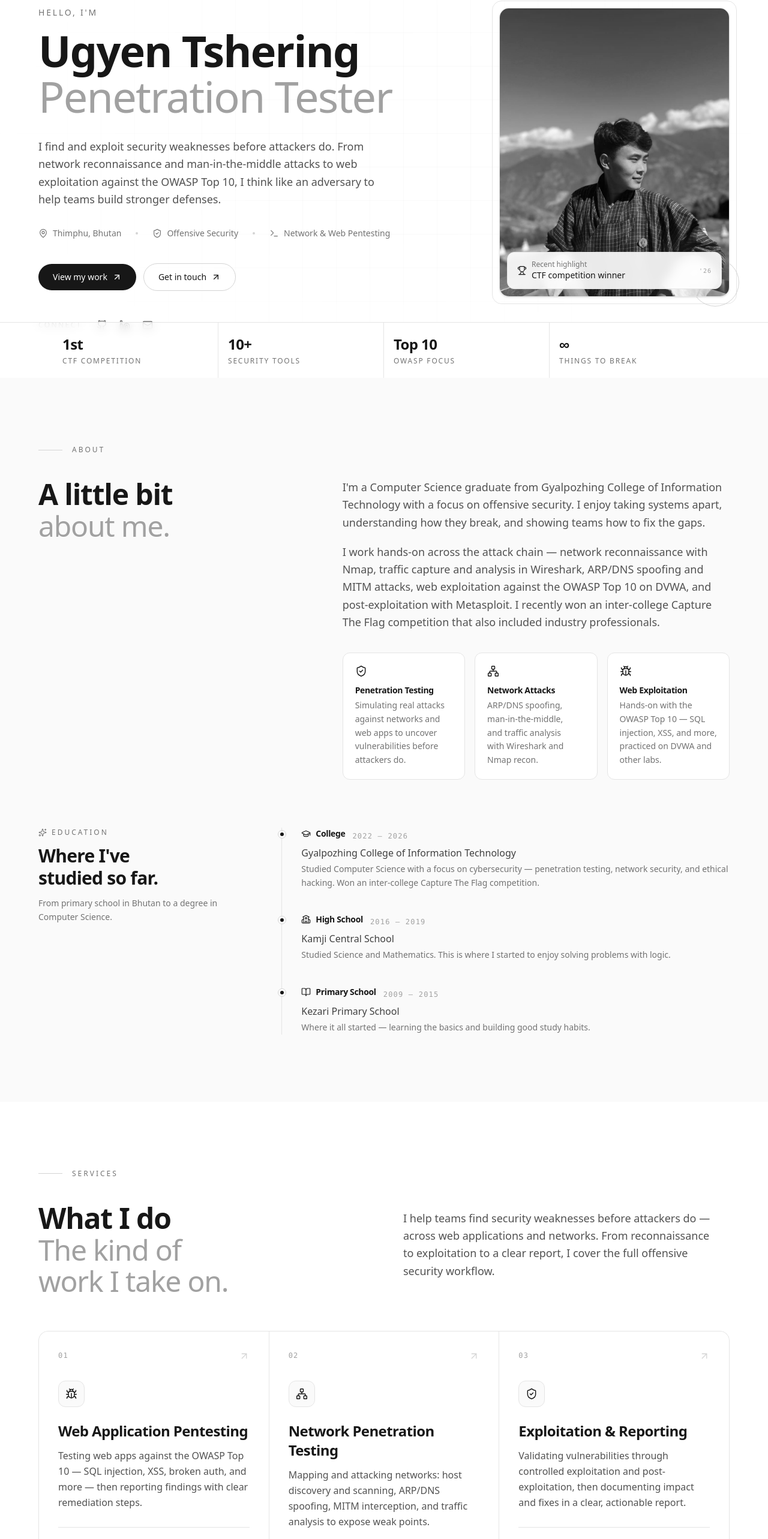
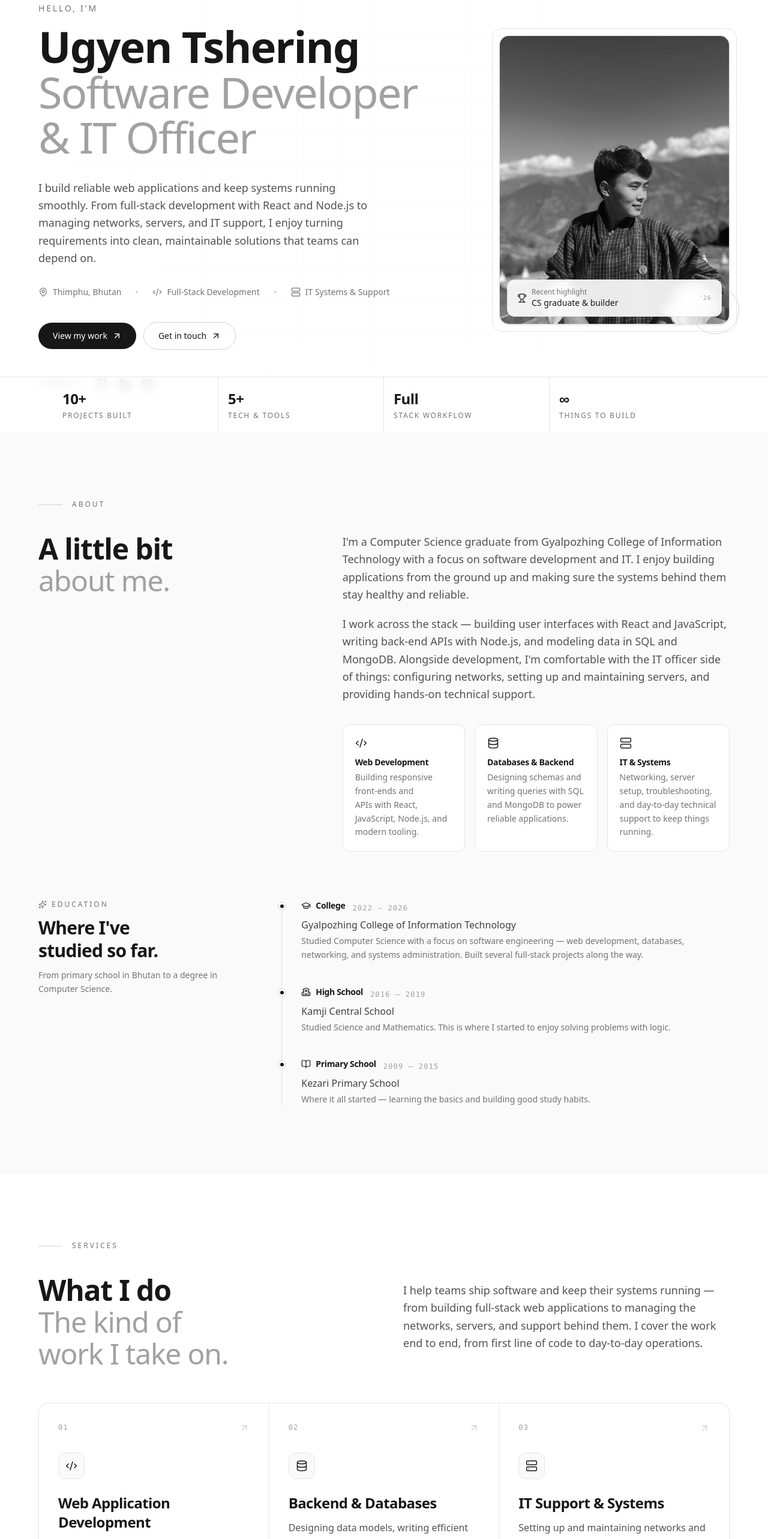
Before and after one commit to ugyentring/web-cv, a React (Vite) app: page / in a window 1280 px wide. Shown: the part 170-2736 px from the top of the page at 60% size. Built offline with nearby package versions, Linux system fonts and the light colour scheme.

Commit message:
feat: update professional roles and skills description
Co-authored-by: Ugyen Tshering <113936347+ugyentring@users.noreply.github.com>

```diff
--- a/index.html
+++ b/index.html
@@ -4,10 +4,10 @@
     <meta charset="UTF-8" />
     <link rel="icon" type="image/svg+xml" href="/vite.svg" />
     <meta name="viewport" content="width=device-width, initial-scale=1.0" />
-    <title>Ugyen Tshering — Penetration Tester</title>
+    <title>Ugyen Tshering — Software Developer &amp; IT Officer</title>
     <meta
       name="description"
-      content="Ugyen Tshering — Penetration Tester specializing in network and web application security, OWASP Top 10, and offensive security."
+      content="Ugyen Tshering — Software Developer and IT Officer building full-stack web applications with React and Node.js, and managing networks, servers, and IT support."
     />
   </head>
   <body>
--- a/src/components/Footer.jsx
+++ b/src/components/Footer.jsx
@@ -58,13 +58,14 @@ const Footer = () => {
                   Ugyen Tshering
                 </span>
                 <span className="text-[10px] uppercase tracking-[0.25em] text-neutral-500 dark:text-neutral-400 font-medium">
-                  Penetration Tester
+                  Software Developer &amp; IT Officer
                 </span>
               </span>
             </a>
             <p className="mt-6 max-w-sm text-sm leading-relaxed text-neutral-600 dark:text-neutral-400 text-pretty">
-              Offensive security and penetration testing from Thimphu, Bhutan.
-              Open to pentesting roles, including opportunities in Singapore.
+              Software development and IT systems from Thimphu, Bhutan. Open to
+              developer and IT officer roles, including opportunities in
+              Singapore.
             </p>
 
             {/* CTA */}
--- a/src/pages/About.jsx
+++ b/src/pages/About.jsx
@@ -4,9 +4,9 @@ import {
   School,
   BookOpen,
   Sparkles,
-  ShieldCheck,
-  Network,
-  Bug,
+  Code2,
+  Server,
+  Database,
 } from "lucide-react";
 
 const education = [
@@ -15,7 +15,7 @@ const education = [
     school: "Gyalpozhing College of Information Technology",
     year: "2022 — 2026",
     description:
-      "Studied Computer Science with a focus on cybersecurity — penetration testing, network security, and ethical hacking. Won an inter-college Capture The Flag competition.",
+      "Studied Computer Science with a focus on software engineering — web development, databases, networking, and systems administration. Built several full-stack projects along the way.",
     Icon: GraduationCap,
   },
   {
@@ -38,19 +38,19 @@ const education = [
 
 const principles = [
   {
-    Icon: ShieldCheck,
-    title: "Penetration Testing",
-    desc: "Simulating real attacks against networks and web apps to uncover vulnerabilities before attackers do.",
+    Icon: Code2,
+    title: "Web Development",
+    desc: "Building responsive front-ends and APIs with React, JavaScript, Node.js, and modern tooling.",
   },
   {
-    Icon: Network,
-    title: "Network Attacks",
-    desc: "ARP/DNS spoofing, man-in-the-middle, and traffic analysis with Wireshark and Nmap recon.",
+    Icon: Database,
+    title: "Databases & Backend",
+    desc: "Designing schemas and writing queries with SQL and MongoDB to power reliable applications.",
   },
   {
-    Icon: Bug,
-    title: "Web Exploitation",
-    desc: "Hands-on with the OWASP Top 10 — SQL injection, XSS, and more, practiced on DVWA and other labs.",
+    Icon: Server,
+    title: "IT & Systems",
+    desc: "Networking, server setup, troubleshooting, and day-to-day technical support to keep things running.",
   },
 ];
 
@@ -84,17 +84,17 @@ const About = () => {
           <div className="lg:col-span-7 space-y-5 text-neutral-600 dark:text-neutral-400 text-base sm:text-lg leading-relaxed text-pretty">
             <p>
               I&apos;m a Computer Science graduate from Gyalpozhing College of
-              Information Technology with a focus on offensive security. I enjoy
-              taking systems apart, understanding how they break, and showing
-              teams how to fix the gaps.
+              Information Technology with a focus on software development and IT.
+              I enjoy building applications from the ground up and making sure
+              the systems behind them stay healthy and reliable.
             </p>
             <p>
-              I work hands-on across the attack chain — network reconnaissance
-              with Nmap, traffic capture and analysis in Wireshark, ARP/DNS
-              spoofing and MITM attacks, web exploitation against the OWASP Top
-              10 on DVWA, and post-exploitation with Metasploit. I recently won
-              an inter-college Capture The Flag competition that also included
-              industry professionals.
+              I work across the stack — building user interfaces with React and
+              JavaScript, writing back-end APIs with Node.js, and modeling data
+              in SQL and MongoDB. Alongside development, I&apos;m comfortable
+              with the IT officer side of things: configuring networks, setting
+              up and maintaining servers, and providing hands-on technical
+              support.
             </p>
 
             {/* Principles */}
--- a/src/pages/Certifications.jsx
+++ b/src/pages/Certifications.jsx
@@ -63,7 +63,7 @@ const Certifications = () => {
           </div>
           <div className="lg:col-span-6 lg:pt-3">
             <p className="max-w-xl text-base sm:text-lg leading-relaxed text-neutral-600 dark:text-neutral-400 text-pretty">
-              Courses I&apos;ve completed in cybersecurity, networking, and UX
+              Courses I&apos;ve completed in networking, IT foundations, and UX
               design. You can open each certificate or check it online.
             </p>
           </div>
--- a/src/pages/Contact.jsx
+++ b/src/pages/Contact.jsx
@@ -66,9 +66,9 @@ const Contact = () => {
                 </span>
               </h2>
               <p className="mt-5 text-base sm:text-lg leading-relaxed text-neutral-600 dark:text-neutral-400 text-pretty max-w-md">
-                Open to penetration testing and offensive security roles,
-                including opportunities in Singapore. Send me a message and
-                I&apos;ll get back to you soon.
+                Open to software developer and IT officer roles, including
+                opportunities in Singapore. Send me a message and I&apos;ll get
+                back to you soon.
               </p>
             </div>
 
--- a/src/pages/Home.jsx
+++ b/src/pages/Home.jsx
@@ -7,8 +7,8 @@ import {
   Mail,
   MapPin,
   Trophy,
-  ShieldCheck,
-  Terminal,
+  Code2,
+  Server,
 } from "lucide-react";
 
 const Home = () => {
@@ -54,7 +54,7 @@ const Home = () => {
               <span className="absolute inline-flex h-full w-full animate-ping rounded-full bg-neutral-900 dark:bg-neutral-100 opacity-60"></span>
               <span className="relative inline-flex h-2 w-2 rounded-full bg-neutral-900 dark:bg-neutral-100"></span>
             </span>
-            Open to penetration testing roles
+            Open to software developer &amp; IT officer roles
           </div>
 
           {/* Heading */}
@@ -65,17 +65,17 @@ const Home = () => {
             <h1 className="text-5xl sm:text-6xl lg:text-7xl font-semibold tracking-tight leading-[1.05] text-balance">
               Ugyen Tshering
               <span className="block text-neutral-400 dark:text-neutral-600 font-light">
-                Penetration Tester
+                Software Developer &amp; IT Officer
               </span>
             </h1>
           </div>
 
           {/* Description */}
           <p className="max-w-xl text-base sm:text-lg leading-relaxed text-neutral-600 dark:text-neutral-400 text-pretty">
-            I find and exploit security weaknesses before attackers do. From
-            network reconnaissance and man-in-the-middle attacks to web
-            exploitation against the OWASP Top 10, I think like an adversary to
-            help teams build stronger defenses.
+            I build reliable web applications and keep systems running smoothly.
+            From full-stack development with React and Node.js to managing
+            networks, servers, and IT support, I enjoy turning requirements into
+            clean, maintainable solutions that teams can depend on.
           </p>
 
           {/* Meta row */}
@@ -86,13 +86,13 @@ const Home = () => {
             </span>
             <span className="hidden sm:inline-block h-1 w-1 rounded-full bg-neutral-300 dark:bg-neutral-700" />
             <span className="inline-flex items-center gap-2">
-              <ShieldCheck size={16} strokeWidth={1.75} />
-              Offensive Security
+              <Code2 size={16} strokeWidth={1.75} />
+              Full-Stack Development
             </span>
             <span className="hidden sm:inline-block h-1 w-1 rounded-full bg-neutral-300 dark:bg-neutral-700" />
             <span className="inline-flex items-center gap-2">
-              <Terminal size={16} strokeWidth={1.75} />
-              Network &amp; Web Pentesting
+              <Server size={16} strokeWidth={1.75} />
+              IT Systems &amp; Support
             </span>
           </div>
 
@@ -188,7 +188,7 @@ const Home = () => {
                       Recent highlight
                     </p>
                     <p className="text-sm font-medium text-neutral-900 dark:text-neutral-100">
-                      CTF competition winner
+                      CS graduate &amp; builder
                     </p>
                   </div>
                 </div>
@@ -204,10 +204,10 @@ const Home = () => {
       {/* Bottom stats strip */}
       <div className="absolute bottom-0 left-0 right-0 hidden md:block border-t border-neutral-200 dark:border-neutral-800 bg-white/60 dark:bg-neutral-950/60 backdrop-blur">
         <div className="max-w-6xl mx-auto px-6 grid grid-cols-4 divide-x divide-neutral-200 dark:divide-neutral-800">
-          <Stat value="1st" label="CTF competition" />
-          <Stat value="10+" label="Security tools" />
-          <Stat value="Top 10" label="OWASP focus" />
-          <Stat value="∞" label="Things to break" />
+          <Stat value="10+" label="Projects built" />
+          <Stat value="5+" label="Tech &amp; tools" />
+          <Stat value="Full" label="Stack workflow" />
+          <Stat value="∞" label="Things to build" />
         </div>
       </div>
     </section>
--- a/src/pages/Projects.jsx
+++ b/src/pages/Projects.jsx
@@ -1,33 +1,33 @@
 import React from "react";
-import { Trophy, ShieldCheck } from "lucide-react";
+import { Trophy, Code2 } from "lucide-react";
 
 const projects = [
   {
-    title: "Inter-College CTF Champion",
-    tagline: "Capture The Flag · Competition",
-    desc: "Won a Capture The Flag competition featuring participants from three colleges as well as working industry professionals. Solved challenges across web exploitation, networking, and cryptography under time pressure.",
-    tech: ["Web Exploitation", "Networking", "Cryptography", "Forensics"],
+    title: "Personal Portfolio Website",
+    tagline: "React · Tailwind CSS",
+    desc: "Designed and built this responsive portfolio from scratch with React and Tailwind CSS — including dark mode, smooth section navigation, and an accessible, mobile-first layout.",
+    tech: ["React", "Tailwind CSS", "Vite", "Responsive Design", "Dark Mode"],
     year: "2025",
   },
   {
-    title: "Web App Exploitation Lab",
-    tagline: "OWASP Top 10 · DVWA",
-    desc: "Practiced full web exploitation against intentionally vulnerable apps like DVWA — SQL injection, XSS, command injection, and broken authentication — then documented the impact and remediation for each finding.",
-    tech: ["SQL Injection", "XSS", "OWASP Top 10", "DVWA", "Burp Suite"],
+    title: "Full-Stack Web Application",
+    tagline: "MERN · CRUD",
+    desc: "Built an end-to-end web app with a React front-end and a Node.js/Express API, backed by a database. Implemented authentication, CRUD operations, and a clean REST API.",
+    tech: ["React", "Node.js", "Express", "MongoDB", "REST API"],
     year: "2025",
   },
   {
-    title: "Network Attack Simulation",
-    tagline: "MITM · Traffic Analysis",
-    desc: "Built a lab to perform ARP and DNS spoofing, intercept traffic via man-in-the-middle attacks, and analyze captured packets in Wireshark to demonstrate how unencrypted traffic can be compromised.",
-    tech: ["ARP Spoofing", "DNS Spoofing", "MITM", "Wireshark", "Nmap"],
+    title: "Database-Driven Management System",
+    tagline: "SQL · Backend",
+    desc: "Developed a management system with a relational database — designing the schema, writing optimized SQL queries, and building server-side logic to handle records reliably.",
+    tech: ["SQL", "Database Design", "Node.js", "CRUD", "Backend"],
     year: "2024",
   },
   {
-    title: "Recon & Exploitation Workflow",
-    tagline: "Nmap · Metasploit",
-    desc: "End-to-end offensive workflow: host discovery and service enumeration with Nmap, vulnerability identification, then controlled exploitation and post-exploitation using Metasploit against lab targets.",
-    tech: ["Nmap", "Metasploit", "Kali Linux", "Enumeration", "Post-Exploitation"],
+    title: "Network & Server Setup",
+    tagline: "IT Operations",
+    desc: "Configured a small office network and set up Linux servers — handling IP addressing, basic routing and switching, user access, and ongoing troubleshooting and support.",
+    tech: ["Networking", "Linux", "Server Setup", "Troubleshooting", "Support"],
     year: "2024",
   },
 ];
@@ -50,18 +50,17 @@ const Projects = () => {
         <div className="grid lg:grid-cols-12 gap-10 lg:gap-16 mb-14">
           <div className="lg:col-span-7">
             <h2 className="text-4xl sm:text-5xl font-semibold tracking-tight leading-[1.1] text-balance">
-              Engagements &amp; Labs
+              Projects &amp; Work
               <span className="block text-neutral-400 dark:text-neutral-600 font-light">
-                A few things I&apos;ve broken into.
+                A few things I&apos;ve built.
               </span>
             </h2>
           </div>
           <div className="lg:col-span-5 lg:pt-3">
             <p className="text-base sm:text-lg leading-relaxed text-neutral-600 dark:text-neutral-400 text-pretty">
-              A selection of competitions and hands-on security labs covering
-              web exploitation, network attacks, reconnaissance, and
-              exploitation — all performed in controlled, authorized
-              environments.
+              A selection of development projects and IT work — full-stack web
+              apps, database-driven systems, and hands-on network and server
+              setup that I&apos;ve designed, built, and maintained.
             </p>
           </div>
         </div>
@@ -94,7 +93,7 @@ const Projects = () => {
                         className="mt-1 text-neutral-400 dark:text-neutral-600 transition-colors group-hover:text-neutral-900 dark:group-hover:text-neutral-100"
                       />
                     ) : (
-                      <ShieldCheck
+                      <Code2
                         size={18}
                         strokeWidth={1.75}
                         className="mt-1 text-neutral-400 dark:text-neutral-600 transition-colors group-hover:text-neutral-900 dark:group-hover:text-neutral-100"
--- a/src/pages/Services.jsx
+++ b/src/pages/Services.jsx
@@ -1,27 +1,27 @@
 import React from "react";
-import { Bug, Network, ShieldCheck, ArrowUpRight } from "lucide-react";
+import { Code2, Server, Database, ArrowUpRight } from "lucide-react";
 
 const services = [
   {
-    title: "Web Application Pentesting",
-    Icon: Bug,
+    title: "Web Application Development",
+    Icon: Code2,
     description:
-      "Testing web apps against the OWASP Top 10 — SQL injection, XSS, broken auth, and more — then reporting findings with clear remediation steps.",
-    tech: ["OWASP Top 10", "SQL Injection", "DVWA", "Burp Suite", "XSS"],
+      "Building responsive, accessible web apps from front-end to back-end — clean UIs with React and reliable APIs with Node.js, delivered with maintainable code.",
+    tech: ["React", "JavaScript", "Node.js", "Tailwind CSS", "REST APIs"],
   },
   {
-    title: "Network Penetration Testing",
-    Icon: Network,
+    title: "Backend & Databases",
+    Icon: Database,
     description:
-      "Mapping and attacking networks: host discovery and scanning, ARP/DNS spoofing, MITM interception, and traffic analysis to expose weak points.",
-    tech: ["Nmap", "Wireshark", "ARP Spoofing", "DNS Spoofing", "MITM"],
+      "Designing data models, writing efficient queries, and building server-side logic that keeps applications fast, consistent, and easy to scale.",
+    tech: ["SQL", "MongoDB", "Express", "Authentication", "API Design"],
   },
   {
-    title: "Exploitation & Reporting",
-    Icon: ShieldCheck,
+    title: "IT Support & Systems",
+    Icon: Server,
     description:
-      "Validating vulnerabilities through controlled exploitation and post-exploitation, then documenting impact and fixes in a clear, actionable report.",
-    tech: ["Metasploit", "Kali Linux", "Recon", "Reporting", "Remediation"],
+      "Setting up and maintaining networks and servers, troubleshooting issues, and providing day-to-day technical support to keep teams productive.",
+    tech: ["Networking", "Linux", "Server Setup", "Troubleshooting", "Support"],
   },
 ];
 
@@ -51,10 +51,10 @@ const Services = () => {
           </div>
           <div className="lg:col-span-6 lg:pt-3">
             <p className="max-w-xl text-base sm:text-lg leading-relaxed text-neutral-600 dark:text-neutral-400 text-pretty">
-              I help teams find security weaknesses before attackers do —
-              across web applications and networks. From reconnaissance to
-              exploitation to a clear report, I cover the full offensive
-              security workflow.
+              I help teams ship software and keep their systems running — from
+              building full-stack web applications to managing the networks,
+              servers, and support behind them. I cover the work end to end,
+              from first line of code to day-to-day operations.
             </p>
           </div>
         </div>
```
